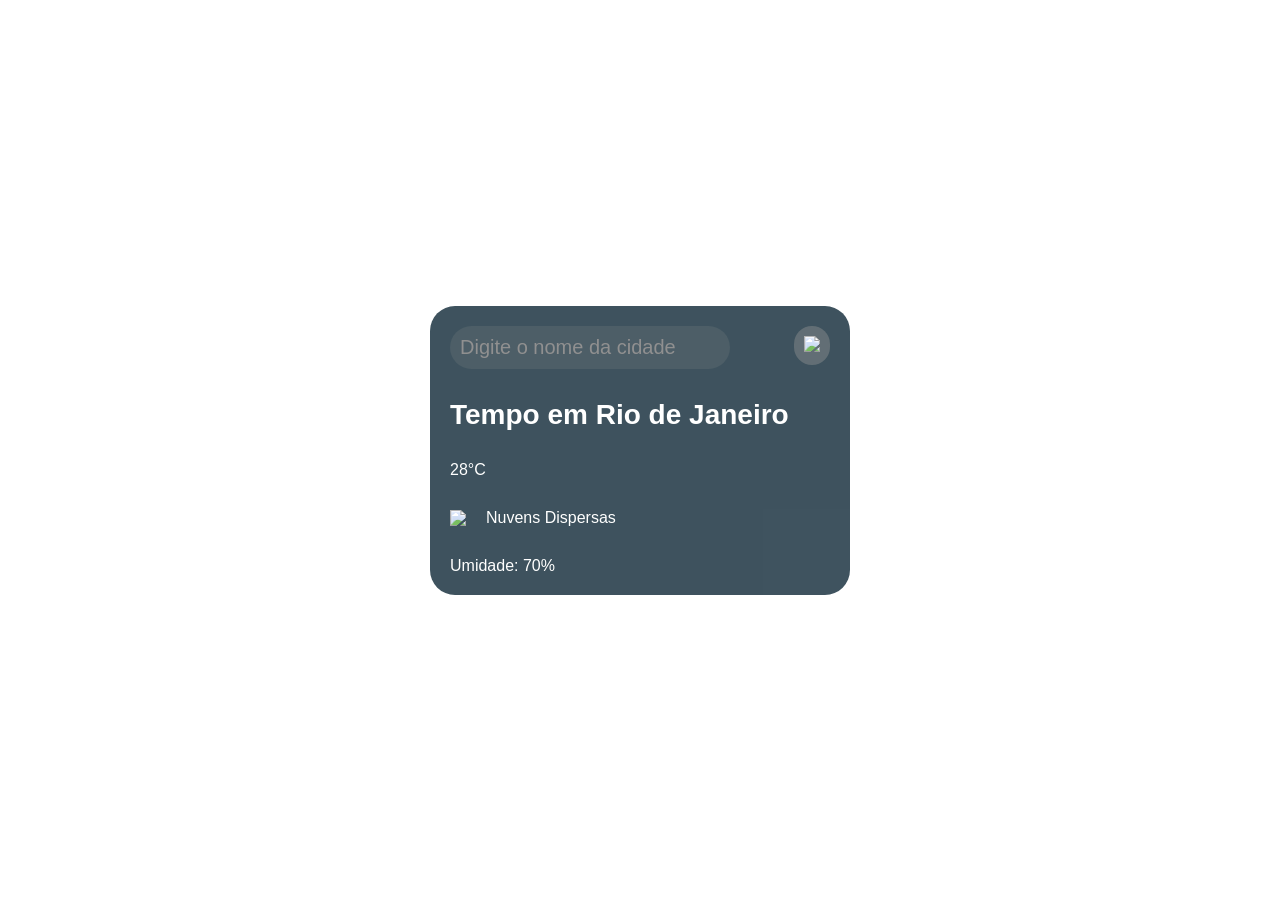
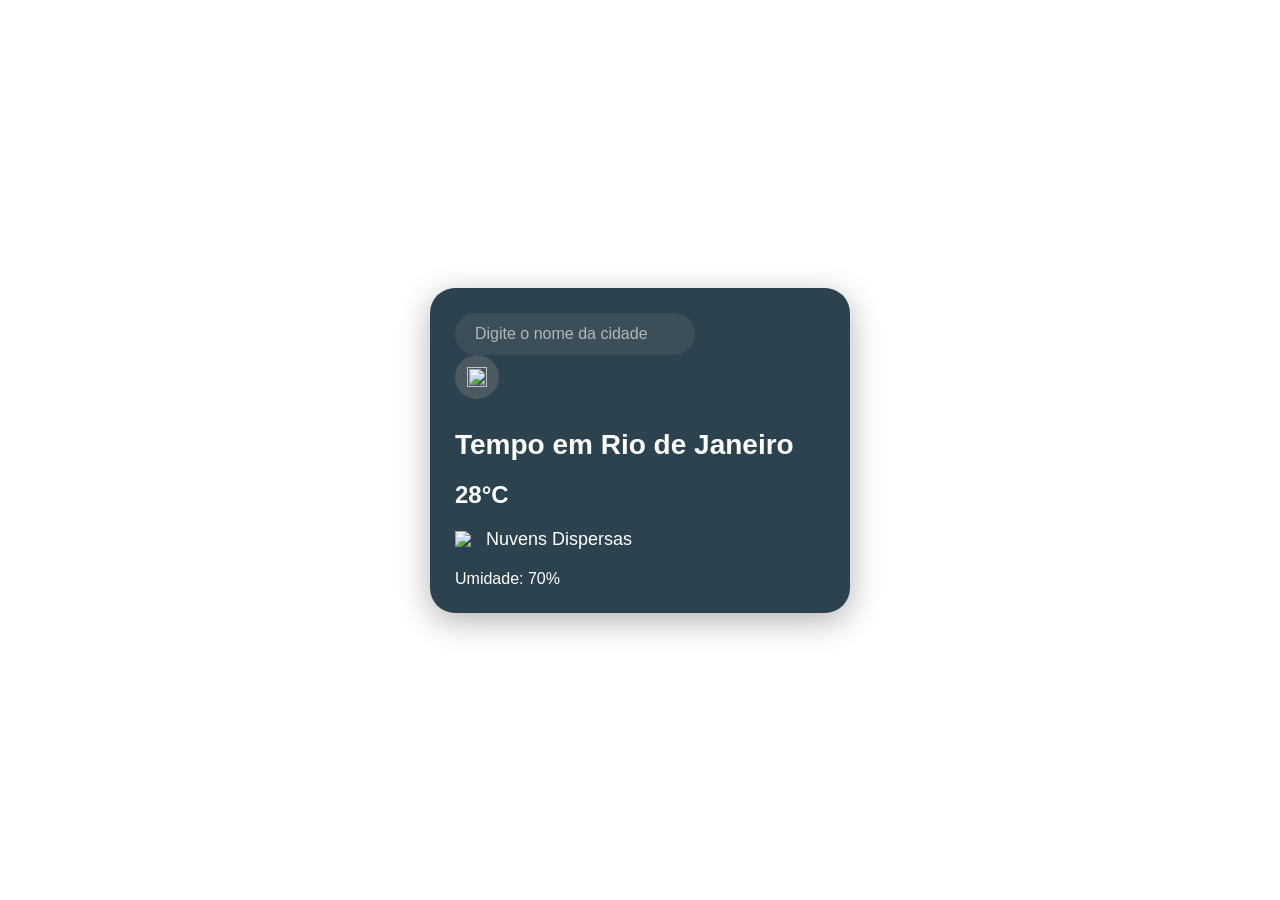

Ajusta a estrutura do HTML, adiciona defer ao script e atualiza a chave da API. Melhora o estilo com nova imagem de fundo e ajustes de layout.

--- a/style.css
+++ b/style.css
@@ -10,44 +10,64 @@ body {
     justify-content: center;
     align-items: center;
     height: 100vh;
-    /* Altura / vh - altura */
     width: 100vw;
-    /*  vw - largura */
-    background-image: url("https://source.unsplash.com/1600x900/");
+    background-image: url("https://images.unsplash.com/photo-[number redacted]b3fb");
+    background-size: cover;
+    background-position: center;
 }
 
 .caixa-maior {
-    background-color: #082231f8;/*  Troca cor de fundo  */
-    width: 95%; /*  Largura  */
-    max-width: 420px; /*  Largura  Maxima */
-    opacity: 0.8;/* transparencia do item */
-    padding: 20px;
+    background-color: rgba(8, 34, 49, 0.85); /* Unificou a cor e a opacidade para o texto não ficar transparente */
+    width: 95%;
+    max-width: 420px;
+    padding: 25px;
     border-radius: 25px;
+    box-shadow: 0px 8px 32px rgba(0, 0, 0, 0.3); /* Um leve efeito de sombra para dar profundidade */
+}
+
+/* NOVA CLASSE: Envolve o input e o botão para deixá-los alinhados lado a lado */
+.caixa-pesquisa {
+    display: flex;
+    align-items: center;
+    gap: 12px; /* Controla a distância exata entre o input e a lupa */
+    width: 100%;
 }
 
 input {
-    border: none;/* borda do elemento */
-    outline: none;/* borda quando seleciona o elemento */
-    padding: 10px;/* espaçamento interno */
-    border-radius: 24px;/* arredonda as bordas */
-    font-size: 20px;
-    background-color: #7c7c7c2b;
+    border: none;
+    outline: none;
+    padding: 12px 20px;
+    border-radius: 24px;
+    font-size: 16px;
+    background-color: rgba(124, 124, 124, 0.2);
     color: #ffffff;
-    width: calc( 100% - 100px);
+    flex: 1; /* Faz o input ocupar todo o espaço disponível, empurrando a lupa para o lado */
+}
+
+input::placeholder {
+    color: rgba(255, 255, 255, 0.6); /* Deixa o texto do placeholder mais visível */
 }
 
 button {
     border: none;
     outline: none;
-    padding: 10px;
-    border-radius: 50px;
-    background-color: #7c7c7c6b;
-    float: right;
+    padding: 12px;
+    border-radius: 50%; /* Mantém o botão perfeitamente redondo */
+    background-color: rgba(124, 124, 124, 0.4);
     cursor: pointer;
+    display: flex;
+    align-items: center;
+    justify-content: center;
+    transition: background-color 0.2s ease; /* Transição suave ao passar o rato */
 }
 
 button:hover {
-    background-color: #7c7c7c6b;
+    background-color: rgba(124, 124, 124, 0.6); /* Efeito de destaque ao passar o rato */
+}
+
+.lupa {
+    height: 20px;
+    width: 20px;
 }
 
 .caixa-media {
@@ -56,31 +76,31 @@ button:hover {
 
 .caixa-menor {
     display: flex;
-    margin-top: 30px;
+    margin-top: 20px;
     align-items: center;
-}
-
-.lupa {
-    height: 20px;
 }
 
 h2 {
     color: white;
-    font-size: 28px; /* tamanho do texto */
+    font-size: 28px;
 }
 
 .temp {
     color: #ffffff;
-    margin-top: 30px;
+    margin-top: 20px;
+    font-size: 24px;
+    font-weight: bold;
 }
 
 .descricao {
     color: #ffffff;
-    margin-left: 20px;
-    text-transform: capitalize; /* Deixa a primeira letra maiuscula*/
+    margin-left: 15px;
+    text-transform: capitalize;
+    font-size: 18px;
 }
 
 .umidade {
     color: #ffffff;
-    margin-top: 30px;
+    margin-top: 20px;
+    font-size: 16px;
 }
